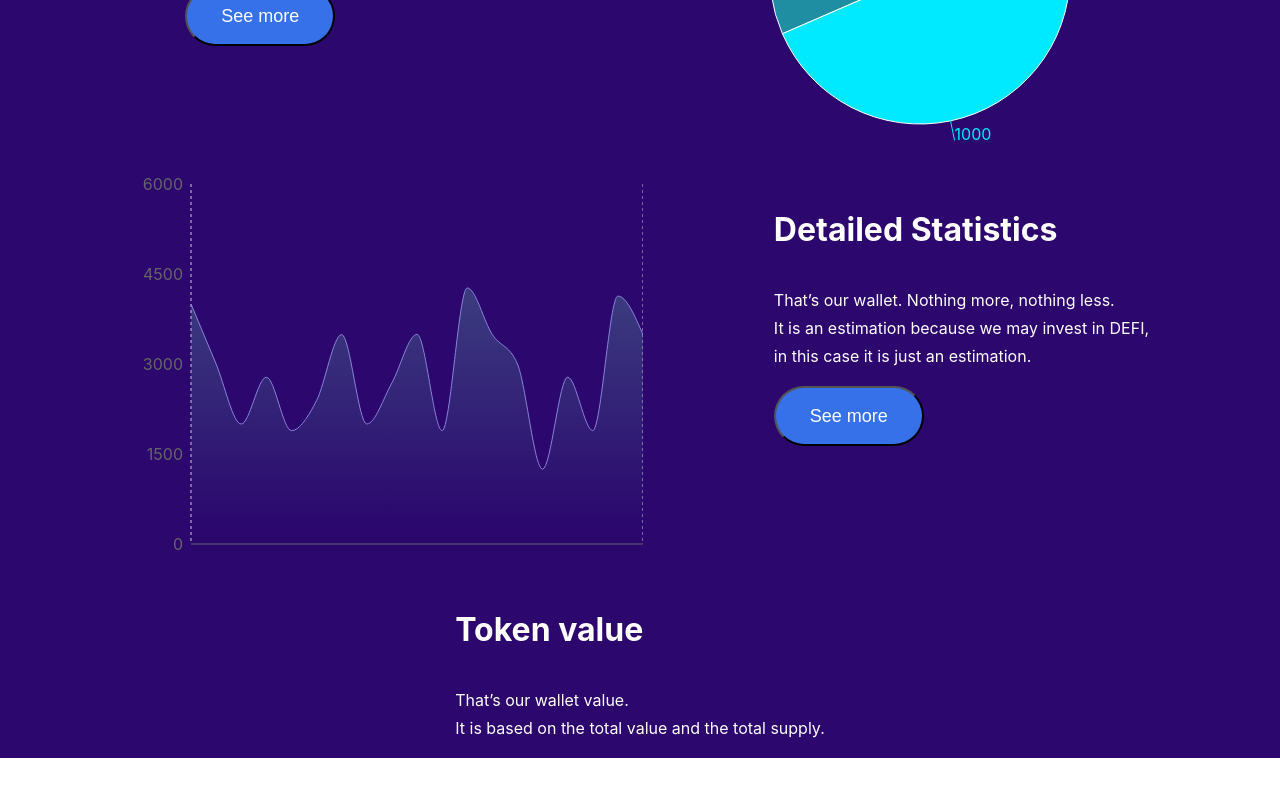
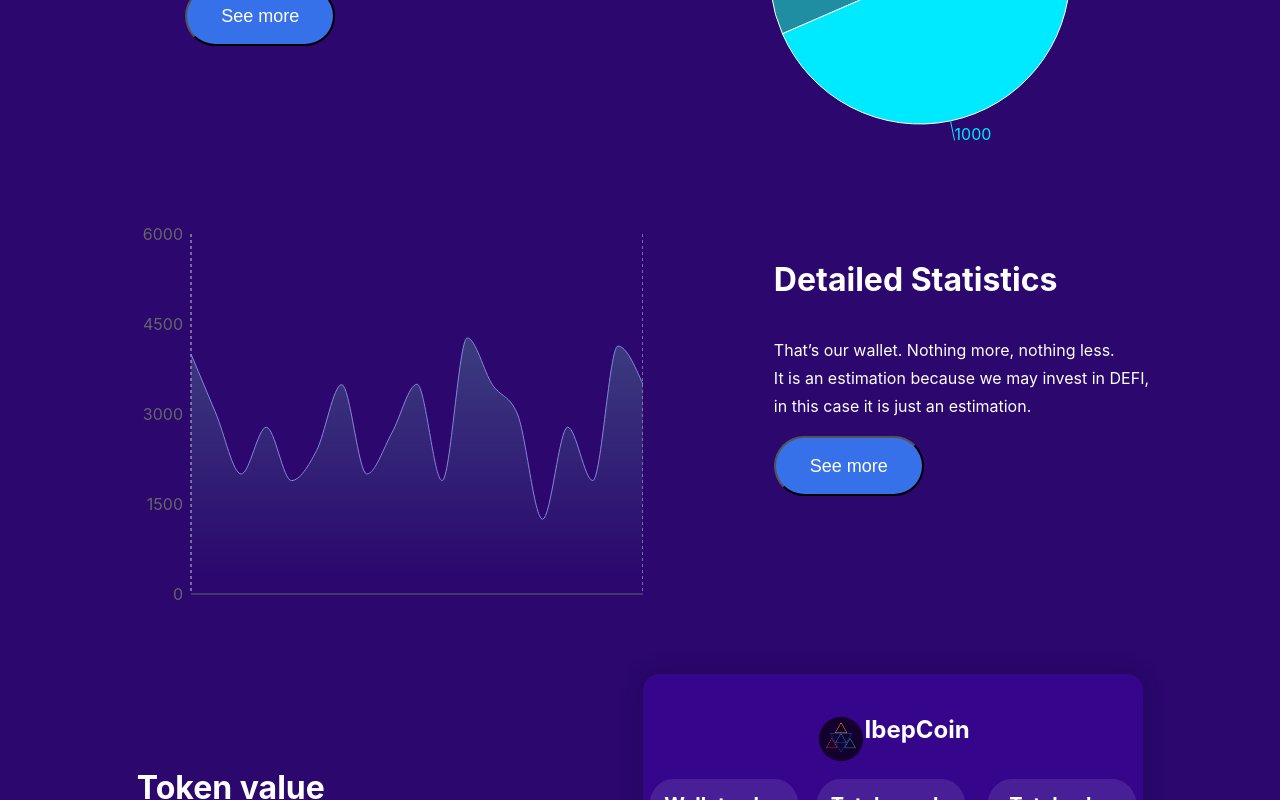
Before and after one commit to TugdualDek/IsepBee-v2, a React (Create React App) app: page / in a window 1280 px wide. Shown: the part 2000-2800 px from the top of the page. Before the commit the page ends 2758 px from the top, so only its background shows below. Built offline with nearby package versions, Linux system fonts and the light colour scheme.

Commit message:
wallet end

```diff
--- /dev/null
+++ b/src/components/ibepcoin.js
@@ -0,0 +1,35 @@
+import React from 'react';
+import logo from "../assets/isepToken.png";
+import "../style/wallet.css";
+
+function Ibepcoin() {
+    return (
+        <div className="ibepback">
+            <h1 className="ibepcoin">
+                <img
+                    src={logo}
+                    width="48"
+                    height="48"
+                    alt="Logo"
+                    className="logo_image2"
+                />
+                IbepCoin
+            </h1>
+            <div className="sousibep">
+                <div className='ibepcomp'>
+                    <h1 className='ibeptitre'>Wallet value</h1>
+                </div>
+                <p>/</p>
+                <div className='ibepcomp'>
+                    <h1 className='ibeptitre'>Total supply</h1>
+                </div>
+                <p>=</p>
+                <div className='ibepcomp'>
+                    <h1 className='ibeptitre'>Total value</h1>
+                </div>
+            </div>
+        </div>
+    );
+};
+
+export default Ibepcoin;
--- a/src/components/wallet.js
+++ b/src/components/wallet.js
@@ -4,6 +4,7 @@ import Estimation from "./estimation.js";
 import Chart from "./chartstatistique.js";
 import Statistique from "./statistique.js";
 import Tokenvalue from "./tokenvalue.js";
+import Ibepcoin from "./ibepcoin.js";
 import "../style/wallet.css";
 
 function Wallet() {
@@ -21,6 +22,7 @@ function Wallet() {
         </div>
         <div className="walletComponent3">
           <Tokenvalue />
+          <Ibepcoin />
         </div>
       </div>
     </div>
--- a/src/style/wallet.css
+++ b/src/style/wallet.css
@@ -34,6 +34,7 @@
   flex-wrap: wrap;
   justify-content: space-evenly;
   flex-direction: row;
+  margin-top: 50px;
 }
 
 .walletComponent3 {
@@ -41,6 +42,8 @@
   flex-wrap: wrap;
   justify-content: space-evenly;
   flex-direction: row;
+  margin-top: 50px;
+  align-items: center;
 }
 
 .estimationTitle {
@@ -54,6 +57,105 @@
   text-align: justify;
   font-size: 16px;
   line-height: 28px;
+}
+
+.statsTitle {
+  text-align: justify;
+  font-size: 32px;
+  line-height: 48px;
+  font-weight: bold;
+}
+
+.statsetText {
+  text-align: justify;
+  font-size: 16px;
+  line-height: 28px;
+}
+
+.tokenTitle {
+  text-align: justify;
+  font-size: 32px;
+  line-height: 48px;
+  font-weight: bold;
+}
+
+.tokenText {
+  text-align: justify;
+  font-size: 16px;
+  line-height: 28px;
+}
+
+.chartStatistique {
+  width: 40%;
+  height: 400px;
+}
+
+.ibepback {
+  background-color: #35068c;
+  border-radius: 16px;
+  height: 300px;
+  width: 500px;
+  justify-content: space-evenly;
+  box-shadow: 0 0 25px rgba(0, 0, 0, 0.2);
+}
+.ibepcoin {
+  font-size: 24px;
+  font: bold;
+  color: white;
+  display: flex;
+  justify-content: center;
+  justify-items: center;
+  padding-top: 5%;
+}
+.sousibep {
+  display: flex;
+  flex-direction: row;
+  flex-wrap: wrap;
+  align-items: center;
+  justify-content: space-evenly;
+}
+
+.ibepcomp {
+  background-color: #491f98;
+  padding-bottom: 125px;
+  border-radius: 16%;
+  width: 150px;
+  text-align: center;
+}
+
+.ibeptitre {
+  font-size: 20px;
+  font: bold;
+  color: white;
+}
+
+@media screen and (max-width: 765px) {
+  .estimationText,
+  .estimationTitle,
+  .statsetText,
+  .statsTitle,
+  .tokenTitle,
+  .tokenText  {
+    text-align: center;
+  }
+  .buttonEstimation {
+    display: flex;
+    justify-content: center;
+  }
+
+  .walletComponent {
+    flex-direction: row;
+    align-items: center;
+  }
+
+  .walletComponent2 {
+    width: 80%;
+  }
+
+  .chartStatistique {
+    width: 100%;
+    margin-left: -10%;
+  }
 }
 
 .buttonEstimation {
@@ -114,63 +216,3 @@
   border: 1px solid #999;
   font-size: 20px;
 }
-
-.chartStatistique {
-  width: 40%;
-  height: 400px;
-}
-
-.statsetText {
-  text-align: justify;
-  font-size: 16px;
-  line-height: 28px;
-}
-
-.statsTitle {
-  text-align: justify;
-  font-size: 32px;
-  line-height: 48px;
-  font-weight: bold;
-}
-
-.tokenTitle {
-  text-align: justify;
-  font-size: 32px;
-  line-height: 48px;
-  font-weight: bold;
-}
-
-.tokenText {
-  text-align: justify;
-  font-size: 16px;
-  line-height: 28px;
-}
-
-@media screen and (max-width: 765px) {
-  .estimationText,
-  .estimationTitle,
-  .statsetText,
-  .statsTitle,
-  .tokenTitle,
-  .tokenText  {
-    text-align: center;
-  }
-  .buttonEstimation {
-    display: flex;
-    justify-content: center;
-  }
-
-  .walletComponent {
-    flex-direction: row;
-    align-items: center;
-  }
-
-  .walletComponent2 {
-    width: 80%;
-  }
-
-  .chartStatistique {
-    width: 100%;
-    margin-left: -10%;
-  }
-}
```
